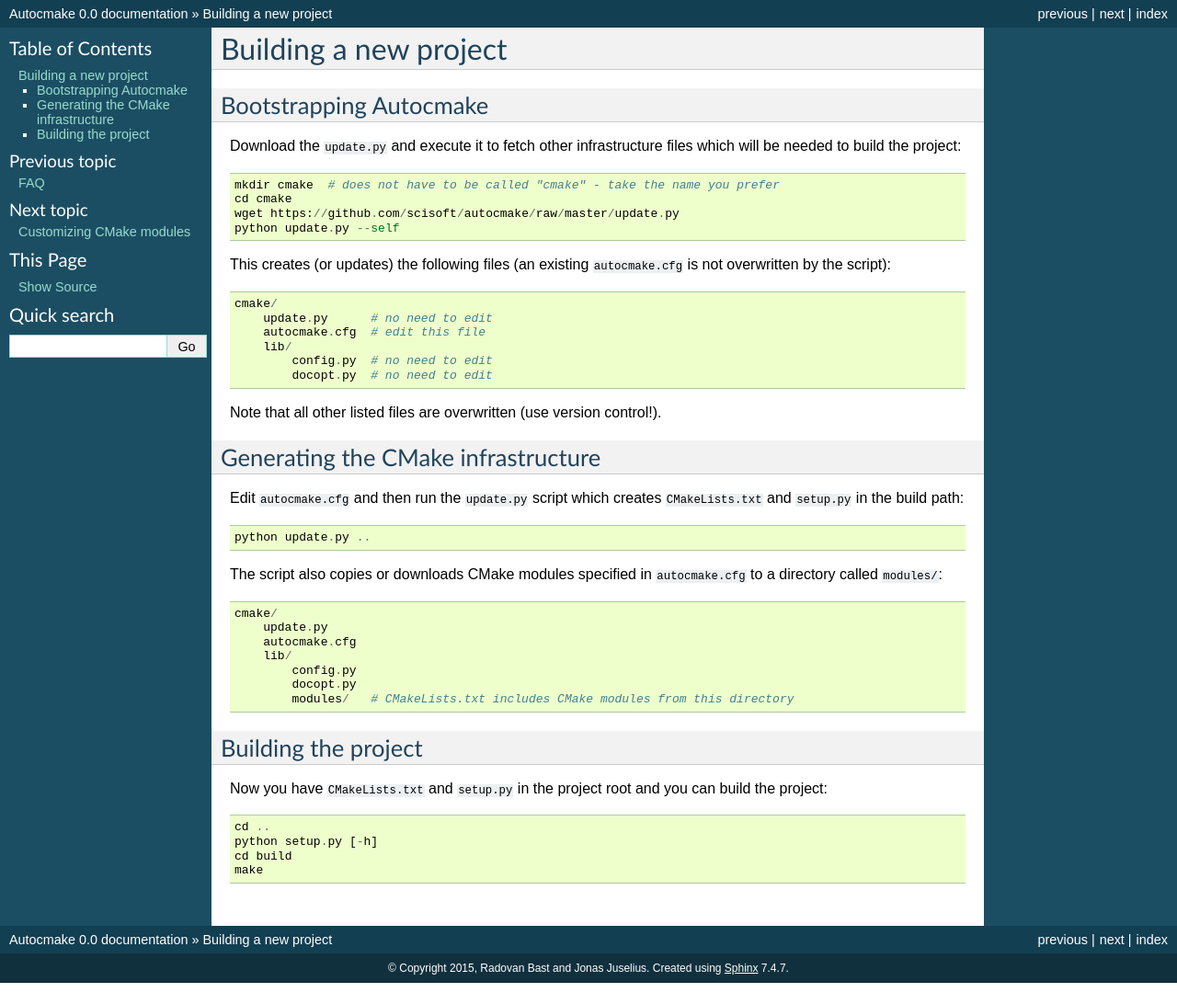
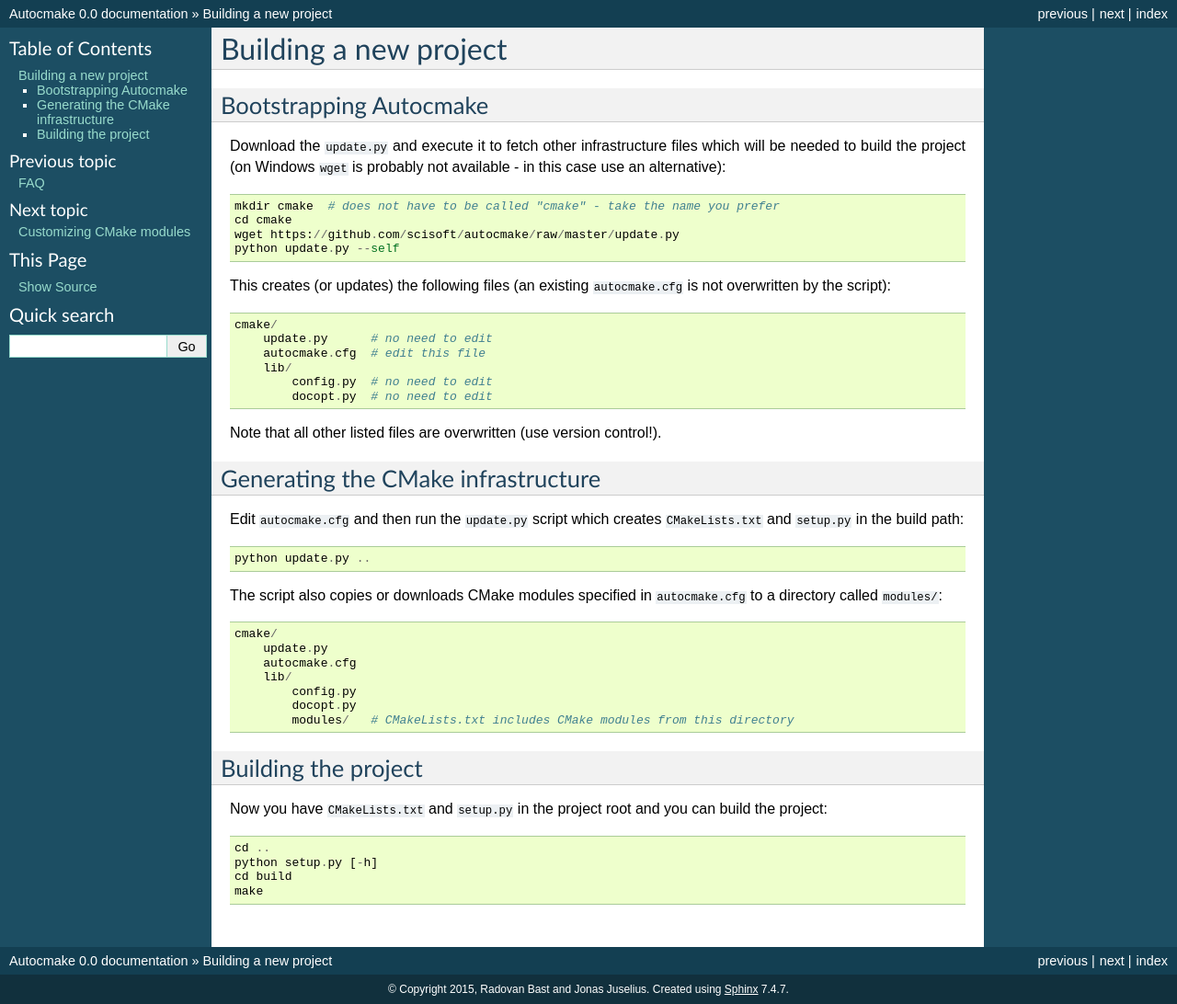
Before and after one commit to dev-cafe/autocmake, a Sphinx documentation site: the page built from doc/new-project.rst, in a window 1280 px wide. Shown: the whole page at 92% size. Built offline with Sphinx 7.4.7, drawn with Linux system fonts in a browser that asks for light colours; before the commit the page ends 1069 px from its top, so only the background shows below that.

Commit message:
avoid wget; fixes #17

```diff
--- a/doc/new-project.rst
+++ b/doc/new-project.rst
@@ -8,7 +8,8 @@ Bootstrapping Autocmake
 -----------------------
 
 Download the ``update.py`` and execute it to fetch other infrastructure files
-which will be needed to build the project::
+which will be needed to build the project (on Windows ``wget`` is probably
+not available - in this case use an alternative)::
 
   mkdir cmake  # does not have to be called "cmake" - take the name you prefer
   cd cmake
```
Also changed, not shown: .travis.yml, 1 other file.
